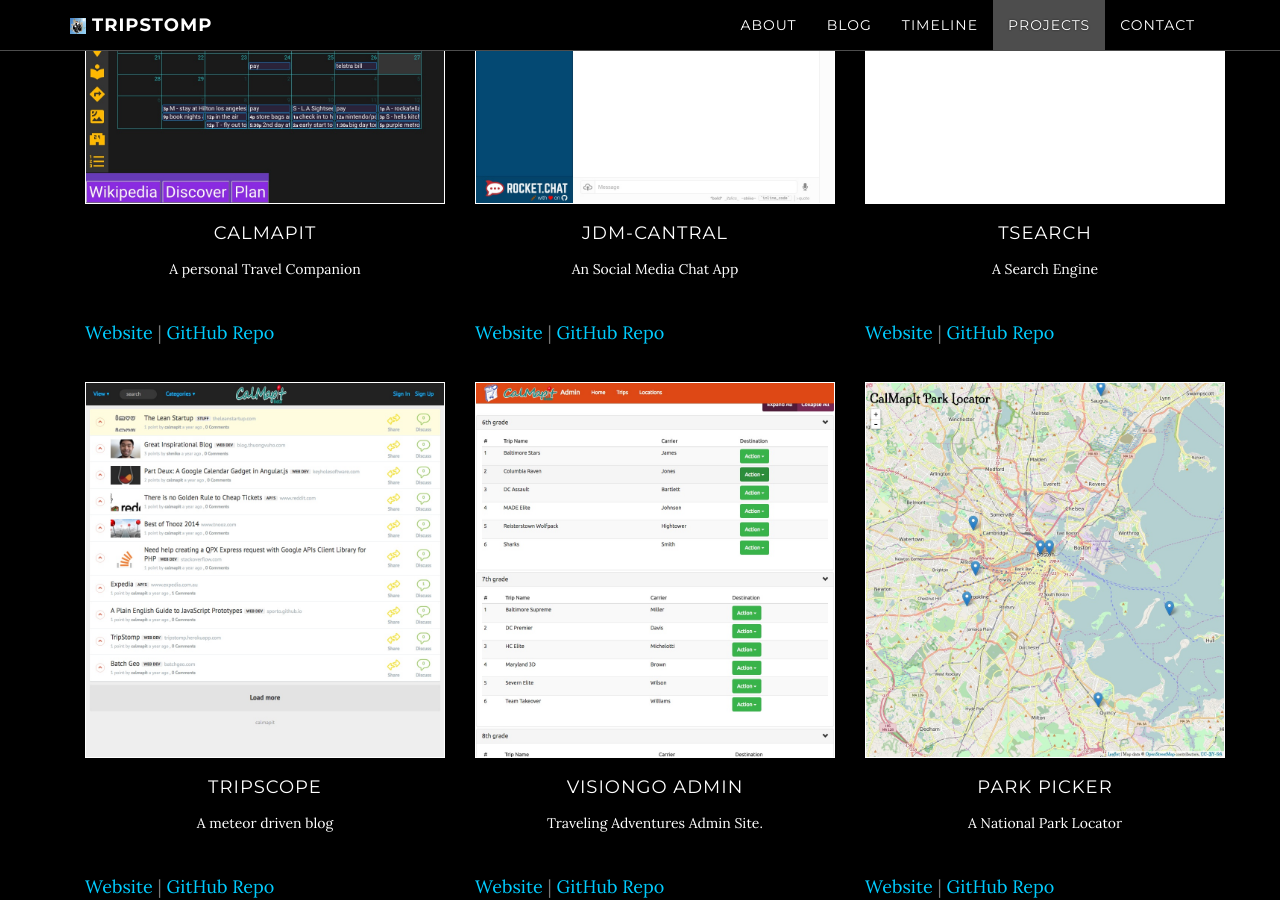
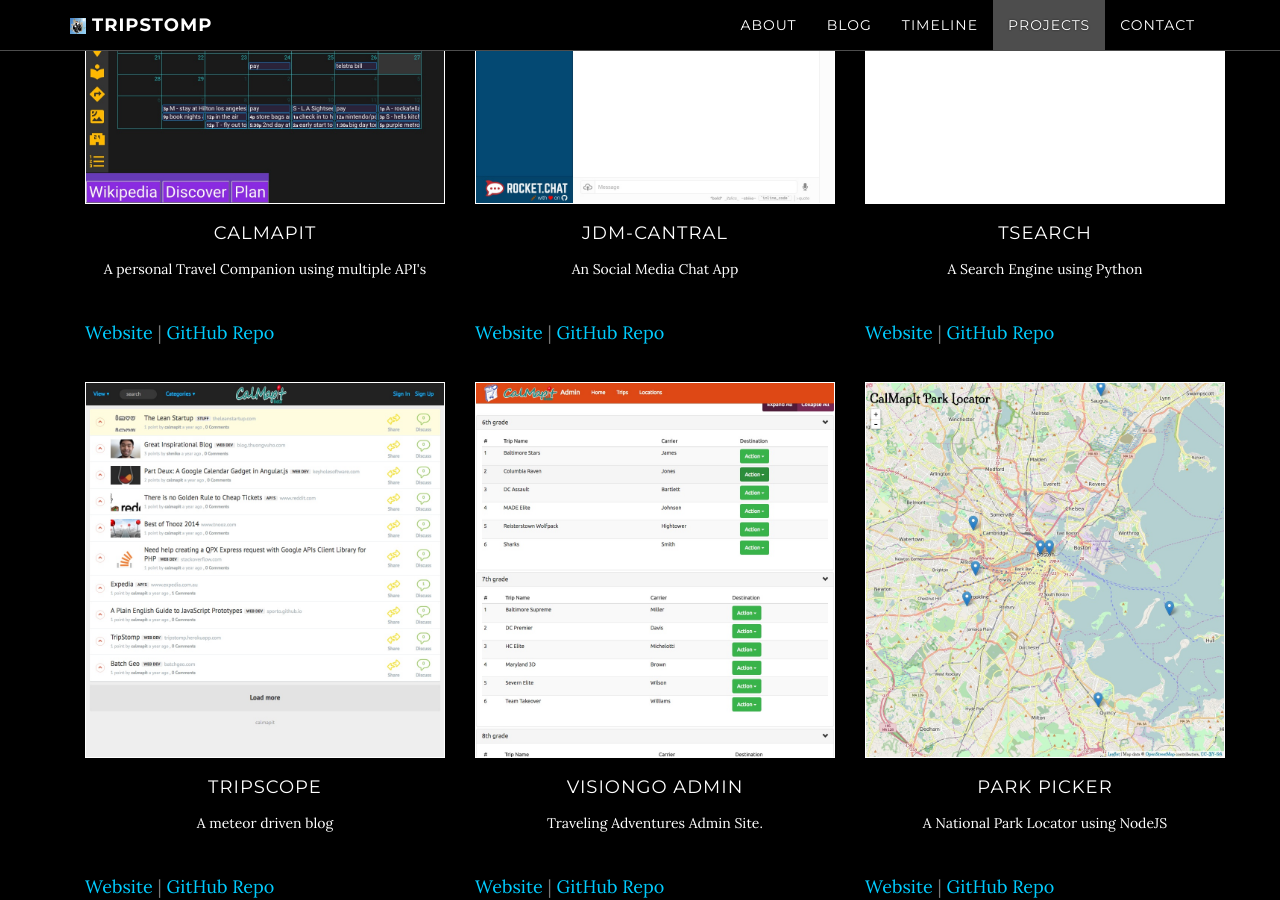
Before and after one commit to shmiko/shmiko.github.io, a Jekyll site: the page built from index.html, in a window 1280 px wide and 900 px high, scrolled down 4926 px. Built offline with Jekyll 4.4.1, drawn with Linux system fonts in a browser that asks for light colours; nearby versions of some CDN libraries; comment, search, counter and statistics services are not loaded.

Commit message:
projects update

```diff
--- a/project.html
+++ b/project.html
@@ -78,7 +78,7 @@ title: Projects
                     <div class="portfolio-caption">
                        <br>
                          <h4 style="margin-bottom: 15px;">CalMapit</h4>
-                         <div style="padding-bottom: 10px; height: 60px;">A personal Travel Companion</div>
+                         <div style="padding-bottom: 10px; height: 60px;">A personal Travel Companion using multiple API's</div>
                         <p class="text-muted"><a href=" http://ec2-52-64-152-94.ap-southeast-2.compute.amazonaws.com:8080">Website</a> | <a href="https://github.com/shmiko/CMI">GitHub Repo</a></p>
                     </div>
                 </div>
@@ -102,7 +102,7 @@ title: Projects
                     <div class="portfolio-caption">
                        <br>
                          <h4 style="margin-bottom: 15px;">TSearch</h4>
-                         <div style="padding-bottom: 10px; height: 60px;">A Search Engine</div>
+                         <div style="padding-bottom: 10px; height: 60px;">A Search Engine using Python</div>
                         <p class="text-muted"><a href="http://tsearch.herokuapp.com">Website</a> | <a href="https://github.com/lala010addict/watchout">GitHub Repo</a></p>
                     </div>
                 </div>
@@ -143,7 +143,7 @@ title: Projects
                     <div class="portfolio-caption">
                        <br>
                          <h4 style="margin-bottom: 15px;">Park Picker</h4>
-                         <div style="padding-bottom: 10px; height: 60px;">A National Park Locator </div>
+                         <div style="padding-bottom: 10px; height: 60px;">A National Park Locator using NodeJS</div>
                         <p class="text-muted"><a href="http://calmapit-tripstomp.rhcloud.com/">Website</a> | <a href="https://github.com/lala010addict/Restaurant-Picker">GitHub Repo</a></p>
                     </div>
                 </div>
```
